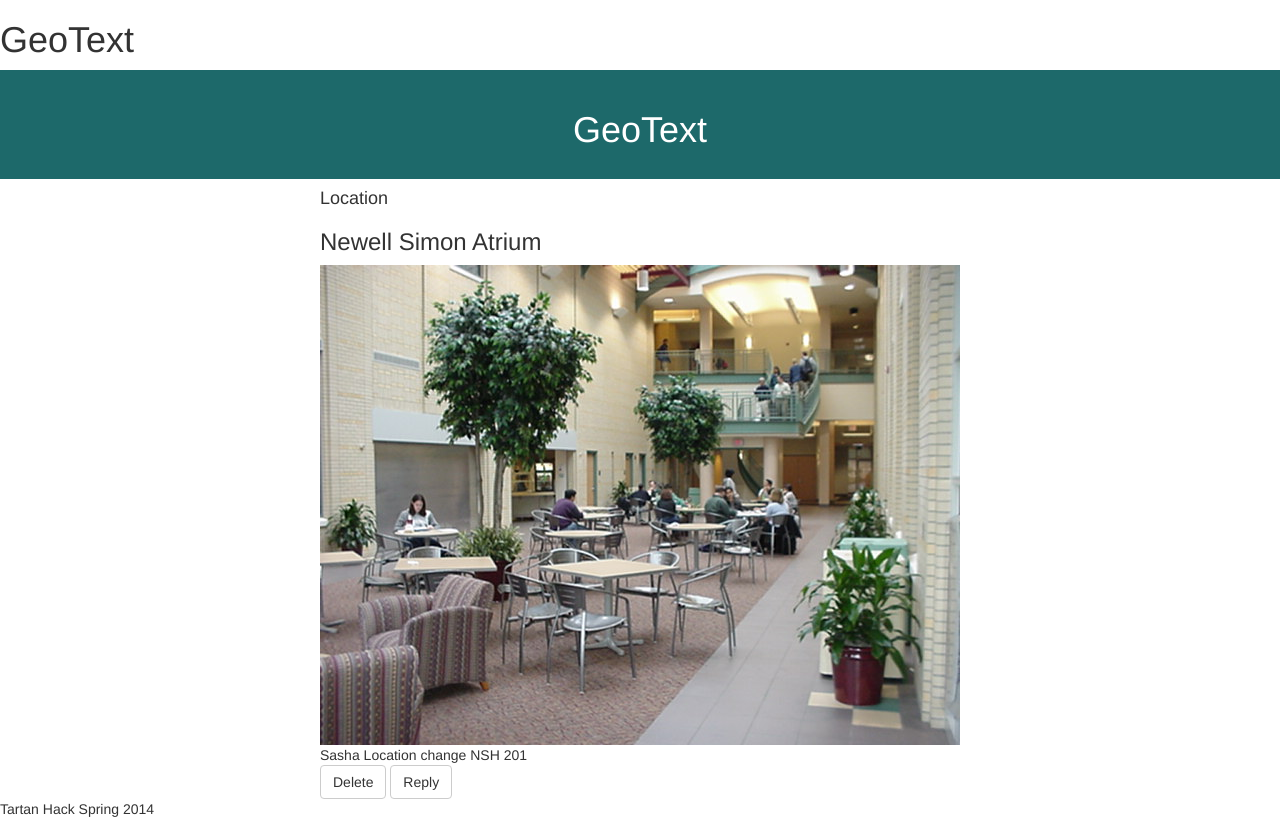
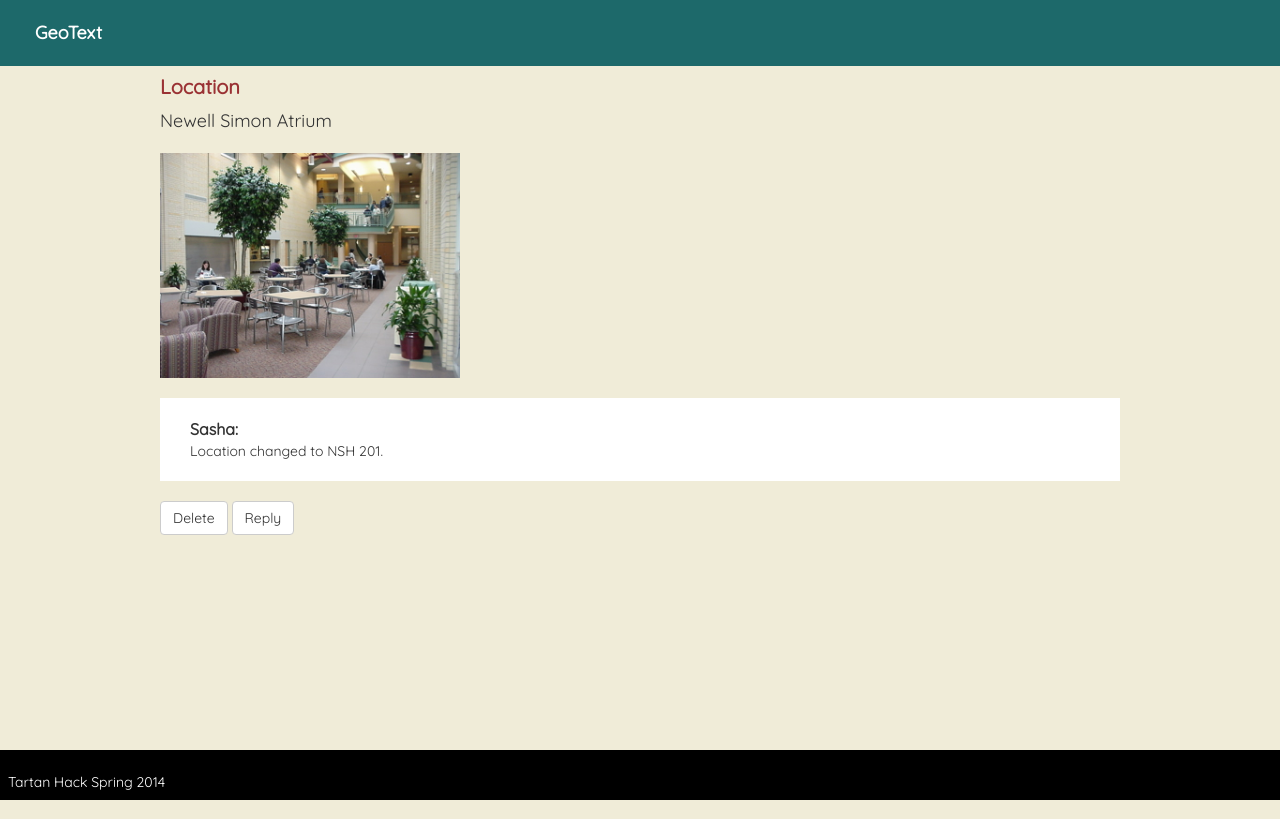
Before and after one commit to emilyyt/geotext-fontend, a plain HTML site: page dev/index.html in a window 1280 px wide. Drawn offline with Linux system fonts and the light colour scheme; files that its build step writes are made by us from their sources.

Commit message:
modified styles and added quicksand font. added text and message container. fixed sticky footer

```diff
--- a/dev/css/index.css
+++ b/dev/css/index.css
@@ -1,6 +1,28 @@
 body {
   margin: 0px;
   background-color: #f0ecd8;
+  font-family: 'Quicksand', Arial, serif;
+}
+
+/*Bootstrap classes*/
+
+.navbar{
+	border-radius: 0px;
+}
+.navbar-header{
+	font-size: 18px;
+	font-weight: 800;
+}
+
+.navbar-default{
+	border: none;
+}
+
+/*Message Main Styles*/
+#location{
+	color: #9A3234;
+	font-weight: 800;
+	font-size: 20px;
 }
 
 .GeoTextTitle {
@@ -13,5 +35,51 @@ body {
 
 .content {
   margin: 0 auto;
-  width: 50%;
+  width: 75%;
 }
+
+#location_name{
+	font-size: 18px;
+}
+.message_container{
+	margin-top: 20px;
+	margin-bottom: 20px;
+	padding: 20px 30px;
+	height: 100%;
+	background-color: white;
+}
+.message_photo{
+	margin-top: 20px;
+}
+.sender_name{
+	font-weight: 800;
+	font-size: 16px;
+}
+/*Sticky footer*/
+* {
+	margin: 0;
+}
+html, body {
+	height: 100%;
+}
+.wrapper {
+	min-height: 100%;
+	height: auto !important;
+	height: 100%;
+	margin: 0 auto -50px; /* the bottom margin is the negative value of the footer's height */
+}
+
+.footer, .push {
+	height: 50px;
+}
+
+.footer{
+	background-color: black;
+}
+
+.footer_text{
+	color: white;
+	position: absolute;
+	margin: 8px;
+	bottom: 0;
+}
--- a/dev/index.html
+++ b/dev/index.html
@@ -3,69 +3,54 @@
 	<head>
 		<title> GeoText </title>
 		<link rel="stylesheet" type="text/css" href="css/reset.css">
+		<link rel="stylesheet" type="text/css" href="css/bootstrap.css">
 		<link rel="stylesheet" type="text/css" href="css/index.css">
-		<link rel="stylesheet" type="text/css" href="bootstrap.css">
-		<body>
-			<h1> GeoText </h1>
-		</body>
+		<meta name="viewport" content="width=device-width, initial-scale=1" user-scalable=no>
+		<link href='http://fonts.googleapis.com/css?family=Quicksand' rel='stylesheet' type='text/css'>
 	</head>
 
-	<body class=>
+	<body>
 
 <!-- Application Interface Wrapper -->
-		<div id="GeoTextApp">
-			<div class="GeoTextTitle">
-				<h1>GeoText</h1>
+	<div class="wrapper">
+		<nav class="navbar navbar-default GeoTextTitle" role="navigation">
+			<div class="container-fluid">
+		<!-- Brand and toggle get grouped for better mobile display -->
+				 <div class="navbar-header"> GeoText
 				 </div>
+			</div>
+		</nav>
 
 		<div class="content">
 			<div class="message-view">
-					<h4 id="location"> Location </h3>
-<!-- 					//Replace "Newell Simon Atrium" with real data.
- -->					<h3 id="location-name"> Newell Simon Atrium</h3>
-<!-- 					//Replace "atrium.jpg" with data.
- -->					<img src="../pictures/atrium.jpg">
-					<div class="message-view-msg">
-						<div class="message-text">
-<!-- 							//replace "Sasha" with data
- -->		 					<h7 class="name">Sasha</h7>
-<!-- 		 					//replace with Message.
- -->		 					Location change NSH 201
+				<h4 id="location"> Location </h4>
+				<!-- 		Replace "Newell Simon Atrium" with real data.-->
+				<div id="location_name"> Newell Simon Atrium</div>
+				<!-- 			//Replace "atrium.jpg" with data.-->
+				<img class="message_photo" src="../pictures/atrium.jpg" width="300"/>
+			</div>
+			<div class="message_container">
+				<div class="sender_name">
+					Sasha:
+				</div>
+				<div class="message_content">
+					Location changed to NSH 201.
 				</div>
 			</div>
 			<button type="button" class="btn btn-default btn-delete">Delete</button>
 				<button type="button" class="btn btn-default btn-reply">Reply</button>
-
+			<div class="push"></div>
 		</div>
-
 	</div>
-
+	<div class="footer" id="footer">
+		<div class="footer_text">
+			Tartan Hack Spring 2014
 		</div>
-		<div id="footer">
-			Tartan Hack Spring 2014
 	</div>
 
 
 <!-- Templates -->
     <script type="text/template" id="message-view-template">
-		<div class="message-view">
-			<h4 id="location"> Location </h3>
-			//Replace "Newell Simon Atrium" with real data.
-			<h3 id="location-name"> Newell Simon Atrium</h3>
-			//Replace "atrium.jpg" with data.
-			<img src="atrium.jpg">
-			<div class="message-view-msg">
-				<div class="message-text">
-					//replace "Sasha" with data
- 					<h7 class="name">Sasha</h7>
- 					//replace with Message.
- 					Location change NSH 201
-				</div>
-			</div>
-			<button type="button" class="btn btn-default btn-delete">Delete</button>
-			<button type="button" class="btn btn-default btn-reply">Reply</button>
-
-		</div>
 		</script>
 
 	</body>
```
Lines whose indentation alone changed are shown as unchanged.
